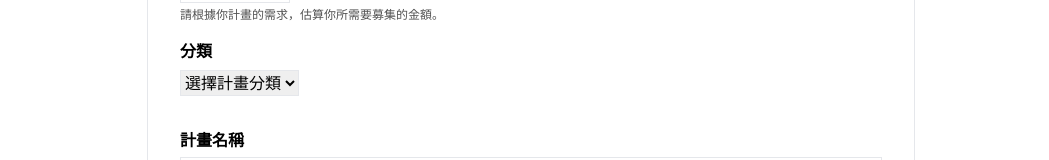
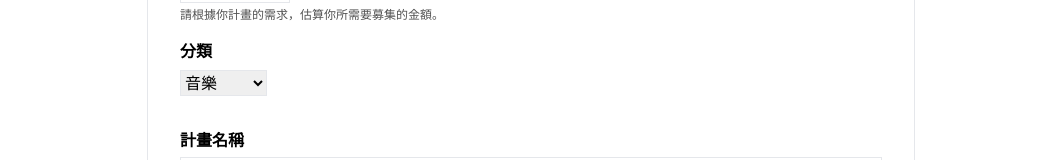
Before and after one commit to hryjosn/dream-digger, a Next.js app: page /proposal/1 in a window 1280 px wide. Shown: the part 737-897 px from the top of the page, without its empty margins (109-1158 px from the left). Built offline with nearby package versions, Linux system fonts and the light colour scheme.

Commit message:
Modified logic function move to Redux, Selector use array map to get item, Redux action type use generic

```diff
--- a/package.json
+++ b/package.json
@@ -26,7 +26,8 @@
     "react": "18.2.0",
     "react-dom": "18.2.0",
     "react-redux": "^8.0.4",
-    "redux": "^4.2.0"
+    "redux": "^4.2.0",
+    "yup": "^0.32.11"
   },
   "devDependencies": {
     "@types/node": "18.7.19",
--- /dev/null
+++ b/src/apiSlice/userApi/validation.ts
@@ -0,0 +1,6 @@
+import { object, string } from 'yup'
+
+export const loginSchema = object({
+    email: string().email('email格式錯誤！').required('請輸入信箱！'),
+    password: string().required('請輸入密碼！')
+})
--- a/src/components/Proposal/CategorySelector/CategorySelector.tsx
+++ b/src/components/Proposal/CategorySelector/CategorySelector.tsx
@@ -1,29 +1,16 @@
 import React from 'react'
+import { useAppSelector } from '../../../store/configureStore';
 
-const CategorySelector = () => {
+const CategorySelector = (props: React.ClassAttributes<HTMLSelectElement> & React.SelectHTMLAttributes<HTMLSelectElement>) => {
+    const categoryList = useAppSelector(state => state.proposalData.categoryList);
     return (
         <select
             className='border h-[36px] w-fit mt-[7px] mb-[1rem]'
+            {...props}
         >
-            <option>選擇計畫分類</option>
-            <option>音樂</option>
-            <option>攝影</option>
-            <option>出版</option>
-            <option>時尚</option>
-            <option>設計</option>
-            <option>表演</option>
-            <option>藝術</option>
-            <option>科技</option>
-            <option>教育</option>
-            <option>遊戲</option>
-            <option>飲食</option>
-            <option>空間</option>
-            <option>社會</option>
-            <option>插畫漫畫</option>
-            <option>電影動畫</option>
-            <option>地方招生</option>
-            <option>挺好店</option>
-            <option>新春賀喜</option>
+            {categoryList!.map((value, key) => {
+                return <option key={key}>{value}</option>
+            })}
         </select>
     )
 }
--- a/src/components/Proposal/DateSelector/MonthSelector.tsx
+++ b/src/components/Proposal/DateSelector/MonthSelector.tsx
@@ -1,13 +1,13 @@
 import React from 'react'
 import { useAppSelector } from '../../../store/configureStore';
 const MonthSelector = (props: JSX.IntrinsicAttributes & React.ClassAttributes<HTMLSelectElement> & React.SelectHTMLAttributes<HTMLSelectElement>) => {
-    const monthList = useAppSelector(state => state.proposalData.monthList);
+  const monthList = useAppSelector(state => state.proposalData.monthList);
   return (
     <select
         className='h-[36px] border rounded font-medium pb-[3px]'
         {...props}
     >
-        {monthList.map((value, key) => {
+        {monthList!.map((value, key) => {
           return <option key={key}>{value}</option>
         })}
     </select>
--- a/src/containers/Proposal/ProposalFormType/ProposalFormType.tsx
+++ b/src/containers/Proposal/ProposalFormType/ProposalFormType.tsx
@@ -1,4 +1,4 @@
-import React, { useEffect } from 'react'
+import React, { useEffect, useState } from 'react'
 import { useRouter } from 'next/router'
 import Header from '../../../components/Header/Header';
 import About from '../../../components/About/About';
@@ -12,32 +12,28 @@ import MonthSelector from '../../../components/Proposal/DateSelector/MonthSelect
 import CategorySelector from '../../../components/Proposal/CategorySelector/CategorySelector';
 import { useAppSelector, useAppDispatch } from '../../../store/configureStore';
 import {
-  getProposalType,
-  getStartTime,
-  getEndTime,
+  getProposalData,
 } from '../../../slice/proposal/proposalSlice';
 import moment from 'moment';
 
 const ProposalType = () => {
   const router = useRouter();
   const { proposalType } = router.query;
-  const startTimeState = useAppSelector(state => state.proposalData.params.start_time);
-  const endTimeState = useAppSelector(state => state.proposalData.params.end_time);
-  const proposalTypeState = useAppSelector(state => state.proposalData.params.proposal_type);
+  const proposalState = useAppSelector(state => state.proposalData.params);
   const dispatch = useAppDispatch();
 
   useEffect(() => {
     switch(proposalType){
       case 'crowdfunding': {
-        dispatch(getProposalType('群眾集資'));
+        dispatch(getProposalData({params: {...proposalState, proposal_type: '群眾集資'}}));
         break;
       }
       case 'presale': {
-        dispatch(getProposalType('預購式專案'));
+        dispatch(getProposalData({params: {...proposalState, proposal_type: '預購式專案'}}));
         break;
       }
       case 'subscription': {
-        dispatch(getProposalType('訂閱式專案'));
+        dispatch(getProposalData({params: {...proposalState, proposal_type: '訂閱式專案'}}));
         break;
       }
     }
@@ -49,7 +45,7 @@ const ProposalType = () => {
       <div className='flex flex-col items-center mb-16'>
         <h2 className='text-2xl my-[2rem] font-bold'>
           <span className='bg-[#f4f4f5] p-1'>
-            {proposalTypeState}
+            {proposalState.proposal_type}
           </span>
           <span className='ml-[5px]'>
             提案
@@ -58,7 +54,7 @@ const ProposalType = () => {
         <div className='flex flex-col border h-[2411px] w-[768px] p-[2rem]'>
           <label className='font-bold'>真實身分/名稱</label>
           <div className='flex items-center justify-center h-[41.6px] p-[5px] w-fit mt-[5px] rounded bg-[#f4f4f5] font-bold'>
-            我的名稱
+            {proposalState.name}
           </div>
           <p className='mb-[1rem] mt-[0.25rem] text-xs text-neutral-600'>
             提案人必須要用真實姓名註冊會員，不接受匿名或使用他人名義的提案。如提案人非個人，可由團隊代表人先以團隊名稱註冊團隊帳號，再透過
@@ -67,7 +63,7 @@ const ProposalType = () => {
           </p>
           <label className='font-bold'>電子信箱</label>
           <div className='font-bold flex h-[41.6px] w-fit p-[5px] mt-[5px] rounded text-ellipsis whitespace-nowrap overflow-hidden bg-[#f4f4f5] items-center justify-center'>
-            mail@gmail.com
+            {proposalState.email}
           </div>
           <p className='mb-[1rem] mt-[0.25rem] text-xs text-neutral-600'>
             請確認你的信箱位址沒有錯誤，不然我們會聯絡不到你。如果有誤請到你的
@@ -80,9 +76,9 @@ const ProposalType = () => {
               <Stack spacing={3} sx={{ width: 300 }}>
                 <DateTimePicker
                   renderInput={(params) => <TextField {...params} />}
-                  value={startTimeState}
+                  value={proposalState.start_time}
                   onChange={(value) => {
-                    dispatch(getStartTime(moment(value).toISOString()))
+                    dispatch(getProposalData({params: {...proposalState, start_time: moment(value).format('YYYY-MM-DDTHH:mm')}}));
                   }}
                 />
               </Stack>
@@ -91,7 +87,7 @@ const ProposalType = () => {
           <p className='mb-[1rem] text-xs text-neutral-600'>
             告訴我們你希望什麼時候開始你的計畫，我們將會為你安排審核順序。至少需要約十個工作天審核你的提案。
           </p>
-          {proposalTypeState === '訂閱式專案' ?
+          {proposalState.proposal_type === '訂閱式專案' ?
             null :
             (<div>
               <label className='font-bold'>預計結束時間</label>
@@ -100,9 +96,9 @@ const ProposalType = () => {
                   <Stack spacing={3}  sx={{ width: 300 }}>
                     <DateTimePicker
                       renderInput={(params) => <TextField {...params} />}
-                      value={endTimeState}
+                      value={proposalState.end_time}
                       onChange={(value) => {
-                        dispatch(getEndTime(moment(value).toISOString()))
+                        dispatch(getProposalData({params: {...proposalState, end_time: moment(value).format('YYYY-MM-DDTHH:mm')}}));
                       }}
                     />
                   </Stack>
@@ -116,6 +112,9 @@ const ProposalType = () => {
                 <input
                   className='h-[34px] w-[110px] border mt-[6px] pb-[3px] pl-[0.5rem]'
                   type='text'
+                  onChange={(e: React.ChangeEvent<HTMLInputElement>) => {
+                    dispatch(getProposalData({params: {...proposalState, target_amount: e.target.value}}));
+                  }}
                 />
                 <p className='ml-[10px]'>
                   NTD
@@ -128,16 +127,28 @@ const ProposalType = () => {
             )
           }
           <label className='font-bold'>分類</label>
-          <CategorySelector/>
+          <CategorySelector
+            onChange={(e: React.ChangeEvent<HTMLSelectElement>) => {
+              dispatch(getProposalData({params: {...proposalState, category: e.target.value}}));
+            }}
+          />
           <label className='font-bold mt-[1rem] mb-[5px]'>計畫名稱</label>
           <input
             className='border h-[34px] pb-[3px] pt-[3px] pl-[0.5rem] mb-[0.5rem]'
             type='text'
+            value={proposalState.plan_name}
+            onChange={(e: React.ChangeEvent<HTMLInputElement>) => {
+              dispatch(getProposalData({params: {...proposalState, plan_name: e.target.value}}))
+            }}
           />
           <label className='font-bold mt-[1rem] mb-[5px]'>計畫簡介</label>
           <input
             className='border h-[34px] pb-[3px] pt-[3px] pl-[0.5rem] mb-[0.5rem]'
             type='text'
+            value={proposalState.plan_summary}
+            onChange={(e: React.ChangeEvent<HTMLInputElement>) => {
+              dispatch(getProposalData({params: {...proposalState, plan_summary: e.target.value}}))
+            }}
           />
           <p className='mb-[1rem] mt-[0.25rem] text-xs text-neutral-600'>
             用簡短的兩三句話介紹這個計畫。
@@ -150,6 +161,10 @@ const ProposalType = () => {
           <label className='font-bold mt-[1rem] mb-[5px]'>計畫說明</label>
           <textarea
             className='border px-[0.5rem] py-1 mb-2 overflow-visible'
+            value={proposalState.plan_introduction}
+            onChange={(e: React.ChangeEvent<HTMLTextAreaElement>) => {
+              dispatch(getProposalData({params: {...proposalState, plan_introduction: e.target.value}}))
+            }}
           />
           <p className='mt-2 text-xs text-neutral-600'>
             請告訴我們關於你計畫的故事、為什麼大家應該支持你的計畫。（最少 350 字）
@@ -163,8 +178,12 @@ const ProposalType = () => {
             <input
               className='border h-[34px] w-[209px] pb-[3px] pt-[3px] pl-[0.5rem] mb-[0.5rem]'
               type='text'
+              value={proposalState.reward_choice_list_type.the_first_of_reward.ammount}
+              onChange={(e: React.ChangeEvent<HTMLInputElement>) => {
+                dispatch(getProposalData({params: {...proposalState, plan_name: e.target.value}}))
+              }}
             />
-            {proposalTypeState === '訂閱式專案' ?
+            {proposalState.proposal_type === '訂閱式專案' ?
               <span className='ml-[5px]'>/ 月</span> : null
             }
           </div>
@@ -175,7 +194,7 @@ const ProposalType = () => {
           <p className='mt-2 text-xs text-neutral-600'>
             僅供審核，之後可增加、刪減、或修改。
           </p>
-          {proposalTypeState === '訂閱式專案' ?
+          {proposalState.proposal_type === '訂閱式專案' ?
             null :
             <div className='mt-[1rem]'>
               <label className='font-bold mb-[5px]'>回饋預計實現時間（一）</label>
@@ -192,7 +211,7 @@ const ProposalType = () => {
             className='border h-[34px] w-[209px] pb-[3px] pt-[3px] pl-[0.5rem] mb-[0.5rem]'
             type='text'
             />
-            {proposalTypeState === '訂閱式專案' ?
+            {proposalState.proposal_type === '訂閱式專案' ?
               <span className='ml-[5px]'>/ 月</span> : null
             }
           </div>
@@ -203,7 +222,7 @@ const ProposalType = () => {
           <p className='mt-2 text-xs text-neutral-600'>
             僅供審核，之後可增加、刪減、或修改。
           </p>
-          {proposalTypeState === '訂閱式專案' ?
+          {proposalState.proposal_type === '訂閱式專案' ?
             null :
             <div className='mt-[1rem]'>
               <label className='font-bold mb-[5px]'>回饋預計實現時間（二）</label>
@@ -219,6 +238,10 @@ const ProposalType = () => {
           <input
             className='border h-[34px] pb-[3px] pt-[3px] pl-[0.5rem] mb-[0.5rem]'
             type='text'
+            value={proposalState.web_link}
+            onChange={(e: React.ChangeEvent<HTMLInputElement>) => {
+              dispatch(getProposalData({params: {...proposalState, web_link: e.target.value}}))
+            }}
           />
           <p className='mt-2 text-xs text-[#c45059] mb-4'>
             請務必提供這個項目，若無法認證您計畫的真實性、可行性等等項目，計畫就會無法上架。
@@ -227,6 +250,10 @@ const ProposalType = () => {
           <input
             className='border h-[34px] pb-[3px] pt-[3px] pl-[0.5rem] mb-[0.5rem]'
             type='text'
+            value={proposalState.video_link}
+            onChange={(e: React.ChangeEvent<HTMLInputElement>) => {
+              dispatch(getProposalData({params: {...proposalState, video_link: e.target.value}}))
+            }}
           />
           <p className='mt-2 text-xs text-neutral-600 mb-4'>
             附上影片我們才能對計畫有更加的了解。 （請上傳至
@@ -237,11 +264,25 @@ const ProposalType = () => {
           </p>
           <label className='font-bold mb-[5px]'>合作條款</label>
           <label>
-            <input type='checkbox' className='mr-2'/>
+            <input
+              type='checkbox'
+              className='mr-2'
+              defaultChecked={proposalState.terms_accepted}
+              onChange={() => {
+                dispatch(getProposalData({params: {...proposalState, terms_accepted: !proposalState.terms_accepted}}));
+              }}
+            />
             同意提案契約書
           </label>
           <label>
-            <input type='checkbox' className='mr-2'/>
+            <input
+              type='checkbox'
+              className='mr-2'
+              defaultChecked={proposalState.terms_acknowledged}
+              onChange={() => {
+                dispatch(getProposalData({params: {...proposalState, terms_acknowledged: !proposalState.terms_acknowledged}}));
+              }}
+            />
             提案人 (及法定代理人) 均已充分了解且同意合作條款之權利義務
           </label>
           <p className='mt-2 text-xs text-neutral-600 mb-2'>
@@ -254,9 +295,12 @@ const ProposalType = () => {
             <p className='text-2xl font-bold'>DreamDigger群眾募資專案委託契約書</p>
           </div>
           <input
-            className='h-[42px] w-[114px] self-start text-[#229f2a] rounded border border-[#229f2a] mb-2 px-2 py-1'
-            type='submit'
+            className='h-[42px] w-[114px] self-start text-[#229f2a] rounded border border-[#229f2a] mb-2 px-2 py-1 cursor-pointer'
+            type='button'
             value='確定提案'
+            onClick={() => {
+              console.log(proposalState)
+            }}
           />
         </div>
       </div>
--- a/src/slice/login/loginType.ts
+++ b/src/slice/login/loginType.ts
@@ -1,4 +1,7 @@
-export type UserAccountStates = {
-    email: String,
-    password: String,
-};
+export type UserAccountType = {
+    params: {
+        email: string,
+        password: string,
+    },
+    errorMsg?: string,
+}
--- a/src/slice/proposal/proposalSlice.ts
+++ b/src/slice/proposal/proposalSlice.ts
@@ -1,85 +1,102 @@
 import { createSlice, PayloadAction } from "@reduxjs/toolkit";
 import moment from "moment";
-import { proposalDataStates } from './proposalType';
+import { proposalDataTypes } from './proposalType';
 
-const initialState: proposalDataStates = {
+const initialState: proposalDataTypes  = {
     params: {
-        //提案類型
         proposal_type: '群眾集資' || '預購式專案' || '訂閱式專案',
-        //真實名稱
-        name: '',
-        //信箱
-        email: '',
-        //預計開始時間
-        start_time: moment().toISOString(),
-        //預計結束時間
-        end_time: moment().toISOString(),
-        //計畫目標(金額)
+        name: '我的名稱',
+        email: 'mail@gmail.com',
+        //Scheduled starting time
+        start_time: moment().format('YYYY-MM-DDTHH:mm'),
+        //scheduled ending time
+        end_time: moment().format('YYYY-MM-DDTHH:mm'),
         target_amount: '',
-        //分類
-        category: '',
-        //計畫名稱
+        category:
+            '音樂' ||
+            '攝影' ||
+            '出版' ||
+            '時尚' ||
+            '設計' ||
+            '表演' ||
+            '藝術' ||
+            '科技' ||
+            '教育' ||
+            '遊戲' ||
+            '飲食' ||
+            '空間' ||
+            '社會' ||
+            '插畫漫畫' ||
+            '電影動畫' ||
+            '地方招生' ||
+            '挺好店' ||
+            '新春賀喜' ,
         plan_name: '',
-        //計畫簡介
         plan_summary: '',
-        //封面照片
         cover_photo: '',
-        //計畫說明
         plan_introduction: '',
-        //回饋選項
+        //there's two reward options that plan owner should offer
         reward_choice_list_type: {
-            //選項一
             the_first_of_reward: {
-                //回饋金額
                 ammount: '',
-                //回饋內容說明
                 introduction: '',
-                //預計實現時間
                 implementTime: '',
             },
-            //選項二
             the_second_of_reward: {
-                //回饋金額
                 ammonut: '',
-                //回饋內容說明
                 introduction: '',
-                //預計實現時間
                 implementTime: '',
             }
         },
-        //相關網站
         web_link: '',
-        //影片網址
         video_link: '',
+        terms_accepted: false,
+        terms_acknowledged: false,
     },
-    monthList: ['一月', '二月', '三月', '四月', '五月', '六月', '七月', '八月', '九月', '十月', '十一月', '十二月']
+    monthList: ['一月', '二月', '三月', '四月', '五月', '六月', '七月', '八月', '九月', '十月', '十一月', '十二月'],
+    categoryList: ['音樂', '攝影', '出版', '時尚', '設計', '表演', '藝術', '科技', '教育', '遊戲', '飲食', '空間', '社會', '插畫漫畫', '電影動畫', '地方招生', '挺好店', '新春賀喜']
 };
 
 const proposalSlice = createSlice({
     name: 'proposalData',
     initialState,
     reducers: {
-        getProposalType: (state, action: PayloadAction<string>) => {
-            state.params.proposal_type = action.payload;
-        },
-        getName: (state, action: PayloadAction<string>) => {
-            state.params.name = action.payload;
-        },
-        getEmail: (state, action: PayloadAction<string>) => {
-            state.params.email = action.payload;
-        },
-        getStartTime: (state, action: PayloadAction<string>) => {
-            state.params.start_time = action.payload!;
-        },
-        getEndTime: (state, action: PayloadAction<string>) => {
-            state.params.end_time = action.payload!;
+        getProposalData:(state, action: PayloadAction<proposalDataTypes>) => {
+            const {
+                proposal_type,
+                start_time,
+                end_time,
+                target_amount,
+                category,
+                plan_name,
+                plan_summary,
+                cover_photo,
+                plan_introduction,
+                reward_choice_list_type,
+                web_link,
+                video_link,
+                terms_accepted,
+                terms_acknowledged,
+            } = action.payload.params;
+            state.params.proposal_type = proposal_type;
+            state.params.start_time = start_time;
+            state.params.end_time = end_time;
+            state.params.target_amount = target_amount;
+            state.params.category = category;
+            state.params.plan_name = plan_name;
+            state.params.plan_summary = plan_summary;
+            state.params.cover_photo = cover_photo;
+            state.params.plan_introduction = plan_introduction;
+            state.params.reward_choice_list_type = reward_choice_list_type;
+            state.params.web_link = web_link;
+            state.params.video_link = video_link;
+            state.params.terms_accepted = terms_accepted;
+            state.params.terms_acknowledged = terms_acknowledged;
         },
     }
 });
 
 export const {
-        getProposalType,
-        getStartTime,
-        getEndTime,
+        getProposalData,
     } = proposalSlice.actions;
 export default proposalSlice.reducer;
```
Also changed, not shown: src/apiSlice/userApi/userApiSlice.ts (+16 -0 lines), src/containers/Login/Login.tsx (+10 -24 lines), src/slice/login/loginSlice.ts (+6 -7 lines), src/slice/login/types.ts (deleted, +0 -7 lines), src/slice/proposal/proposalType.ts (+5 -2 lines), 2 other files (tests, documents, lock files or other folders).
